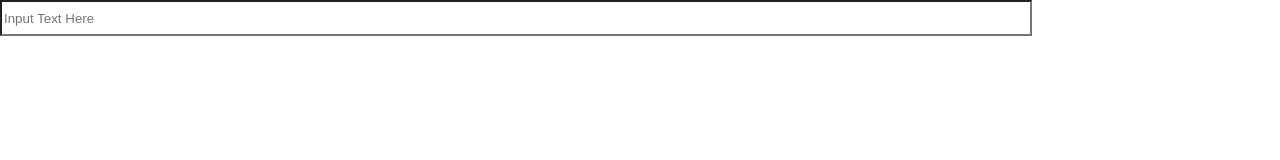
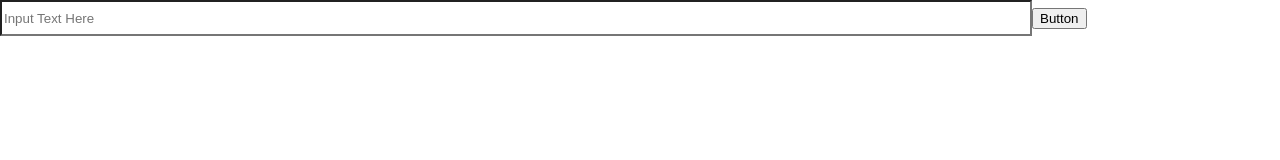
Before and after one commit to JimmyKuangg/text-to-speech, a React (Create React App) app: page / in a window 1280 px wide. Shown: the top 160 px of the page. Built offline with nearby package versions, Linux system fonts and the light colour scheme.

Commit message:
Created generic button component

```diff
--- a/src/App.js
+++ b/src/App.js
@@ -1,6 +1,7 @@
 import React, { useState, useEffect } from 'react';
 import Input from './components/Input';
 import { Speaker } from './scripts/speaker';
+import Button from './components/Button';
 
 function App() {
   const [speaker, setSpeaker] = useState(null);
@@ -10,6 +11,7 @@ function App() {
 
   if (!speaker) return null;
   return (
+    <>
       <Input
         placeholder="Input Text Here"
         css={`
@@ -18,6 +20,12 @@ function App() {
         `}
         color="white"
       />
+      <Button
+        onClick={() => {
+          console.log('hello');
+        }}
+      />
+    </>
   );
 }
 
--- /dev/null
+++ b/src/components/Button.tsx
@@ -0,0 +1,23 @@
+import React, { FunctionComponent } from 'react';
+import styled from 'styled-components';
+
+interface IButton {
+  onClick: (e: React.MouseEvent<HTMLButtonElement>) => {};
+  css?: string;
+  text?: string;
+}
+
+const StyledButton = styled.button`
+  text: ${(props: Partial<IButton>) => props.text || 'Button'};
+  ${(props: Partial<IButton>) => props.css || ''}
+`;
+
+const Button: FunctionComponent<IButton> = ({ onClick, text }) => {
+  return (
+    <>
+      <StyledButton onClick={onClick}>{text || 'Button'}</StyledButton>
+    </>
+  );
+};
+
+export default Button;
```
Lines whose indentation alone changed are shown as unchanged.
